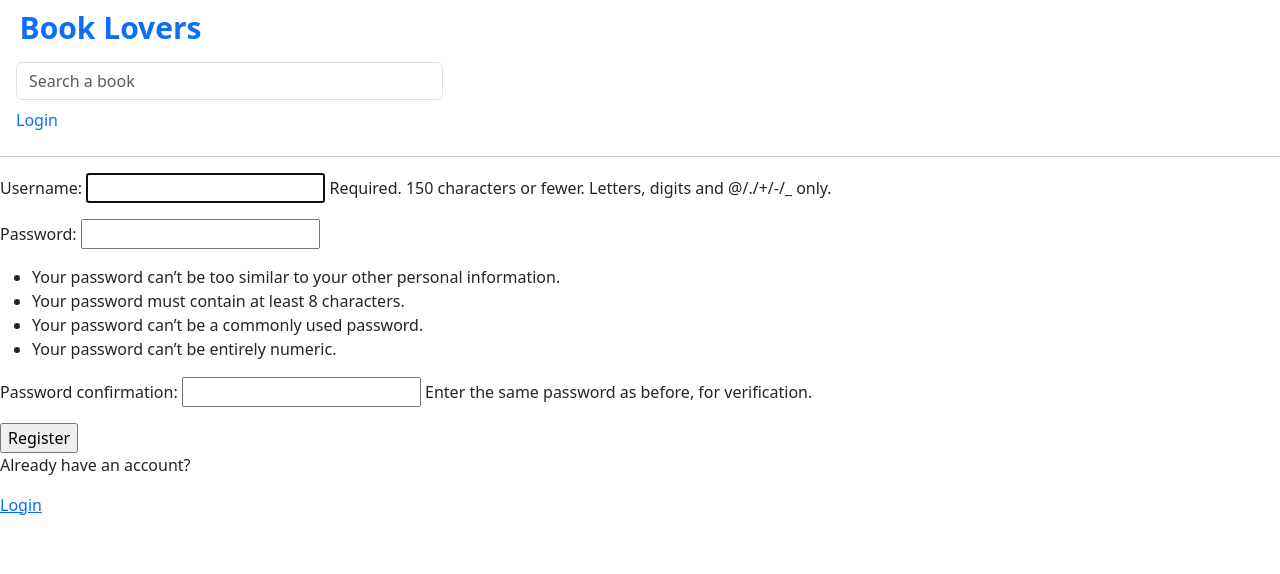
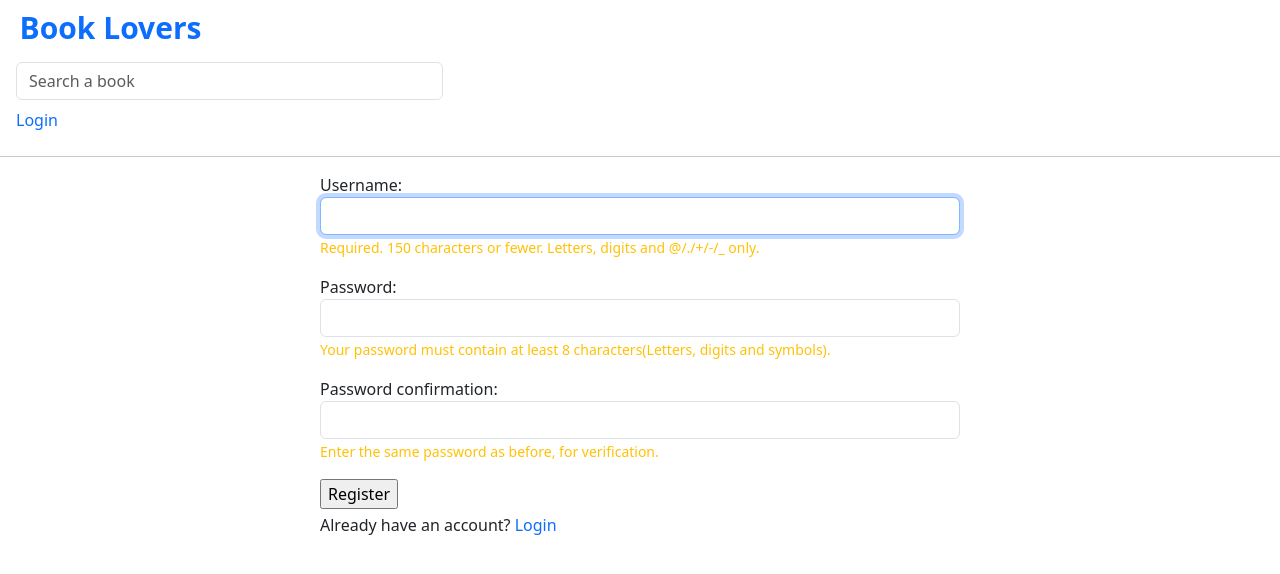
Before and after one commit to AlexManolache/Book-Lover, a Django app: page /register/ in a window 1280 px wide. Shown: the top 574 px of the page. Run offline with Django 5.2, Linux system fonts and the light colour scheme.

Commit message:
styling register form

```diff
--- a/bookapp/forms.py
+++ b/bookapp/forms.py
@@ -1,5 +1,8 @@
+from typing import Any
 from django import forms
 from .models import Book, Topic
+from django.contrib.auth.forms import UserCreationForm
+from django.contrib.auth.models import User
 
 class BookForm(forms.ModelForm):
     class Meta:
@@ -10,3 +13,21 @@ class BookForm(forms.ModelForm):
     topic = forms.ModelChoiceField(queryset=Topic.objects.all(), widget=forms.Select(attrs={'class': 'form-control'}), label= 'Choose a topic')
     name = forms.CharField(widget=forms.TextInput(attrs={'class': 'form-control'}))
     description = forms.CharField(widget=forms.Textarea(attrs={'class': 'form-control'}))
+
+
+
+class UserRegisterForm(UserCreationForm):
+    class Meta:
+        model = User
+        fields = ['username', 'password1', 'password2']
+
+    def __init__(self, *args, **kwargs):
+        super(UserRegisterForm, self).__init__(*args, **kwargs)
+
+        self.fields['username'].widget.attrs['class']= 'form-control'
+        self.fields['password1'].widget.attrs['class']= 'form-control'
+        self.fields['password2'].widget.attrs['class']= 'form-control'
+
+        self.fields['username'].help_text = '<small class="mt-1 text-warning">Required. 150 characters or fewer. Letters, digits and @/./+/-/_ only.</small>'
+        self.fields['password1'].help_text = '<small class="mt-1 text-warning">Your password must contain at least 8 characters(Letters, digits and symbols).</small>'
+        self.fields['password2'].help_text = '<small class="mt-1 text-warning">Enter the same password as before, for verification.</small>'
--- a/bookapp/templates/bookapp/login_and_register.html
+++ b/bookapp/templates/bookapp/login_and_register.html
@@ -16,14 +16,15 @@
             </div>
         </div>
     {% elif page == 'registerPage' %}
-    <div>
+    <div class="col-md-6 offset-md-3">
         <form method="POST" action="">
             {% csrf_token %}
             {{userRegForm.as_p}}
             <input type="submit" value="Register"/>
         </form>
-        <p>Already have an account?</p>
-        <a href="{% url 'login' %}">Login</a>
+       <div class="mt-1">
+            <p>Already have an account? <a href="{% url 'login' %}" class="link-offset-2 link-offset-3-hover link-underline link-underline-opacity-0 link-underline-opacity-75-hover">Login</a></p>
+       </div>
     </div>
     {% endif %}
 {% endblock content %}
--- a/bookapp/views.py
+++ b/bookapp/views.py
@@ -1,7 +1,7 @@
 from django.shortcuts import render, redirect
 from django.db.models import Q
 from .models import Book, Topic, Message
-from .forms import BookForm
+from .forms import BookForm, UserRegisterForm
 
 
 from django.contrib.auth.models import User
@@ -133,10 +133,10 @@ def logoutUser(request):
 
 def registerUser(request):
     page = 'registerPage'
-    userRegForm = UserCreationForm()
+    userRegForm = UserRegisterForm()
 
     if request.method == 'POST':
-        userRegForm = UserCreationForm(request.POST)
+        userRegForm = UserRegisterForm(request.POST)
         alreadyUser = User.objects.filter(Q(username__icontains = request.POST.get('username')))
 
         if userRegForm.is_valid and alreadyUser.count() == 0:
```
